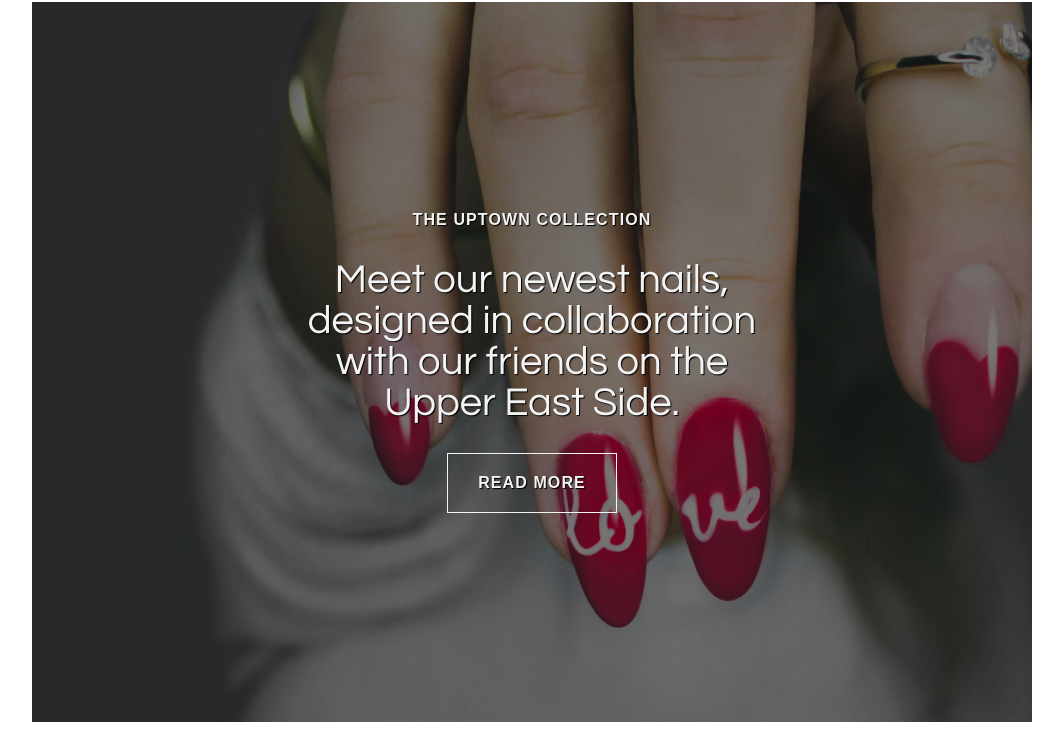
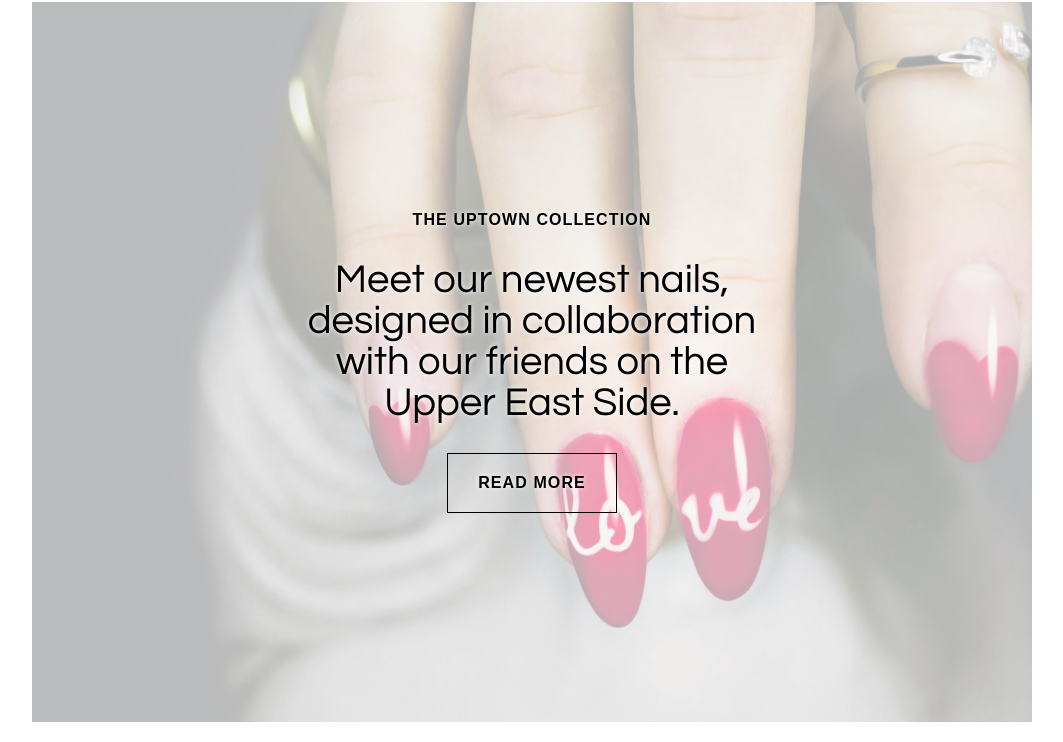
Before and after one commit to welschmoor/website-clones, a plain HTML site: page 2/index.html in a window 1280 px wide. Shown: the part 58-800 px from the top of the page, without its empty margins (108-1171 px from the left). Drawn offline with Linux system fonts and the light colour scheme.

Commit message:
hero colors inverted

```diff
--- a/2/scss/style.scss
+++ b/2/scss/style.scss
@@ -76,7 +76,7 @@ html {
 //        HERO
 .herosection {
 
-  background-image: linear-gradient(rgba(0, 0, 0, 0.5), rgba(0, 0, 0, 0.5)),url("../img/hero2.jpg");
+  background-image:linear-gradient(rgba(255, 255, 255, 0.612), rgba(255, 255, 255, 0.612)), url("../img/hero2.jpg");
 
   background-size:cover;
 
@@ -96,8 +96,8 @@ html {
   gap: 30px;
 }
 .herospan {
-  color: rgb(243, 243, 243);
-  text-shadow: 1px 1px 1px black;
+  color: rgb(0, 0, 0);
+  text-shadow: 0px 0px 5px white;
   font-weight: bold;
   font-size: 0.8rem;
   letter-spacing: 1.1px;
@@ -106,8 +106,8 @@ html {
   display: flex;
   flex-direction: column;
   font-family: century gothic;
-  text-shadow: 1px 1px 1px black;
-  color: rgb(243, 243, 243);
+  text-shadow: 0px 0px 5px white;
+  color: rgb(0, 0, 0);
   font-size: 2rem;
   font-weight: 400;
 }
@@ -115,7 +115,7 @@ html {
 .herobtn {
   background-color: transparent;
   padding: 20px 30px;
-  border: 1px solid rgb(243, 243, 243);
+  border: 1px solid rgb(0, 0, 0);
   cursor: pointer;
   transition: all .2s;
   &:hover {
```
Also changed, not shown: 2/css/style.css.
